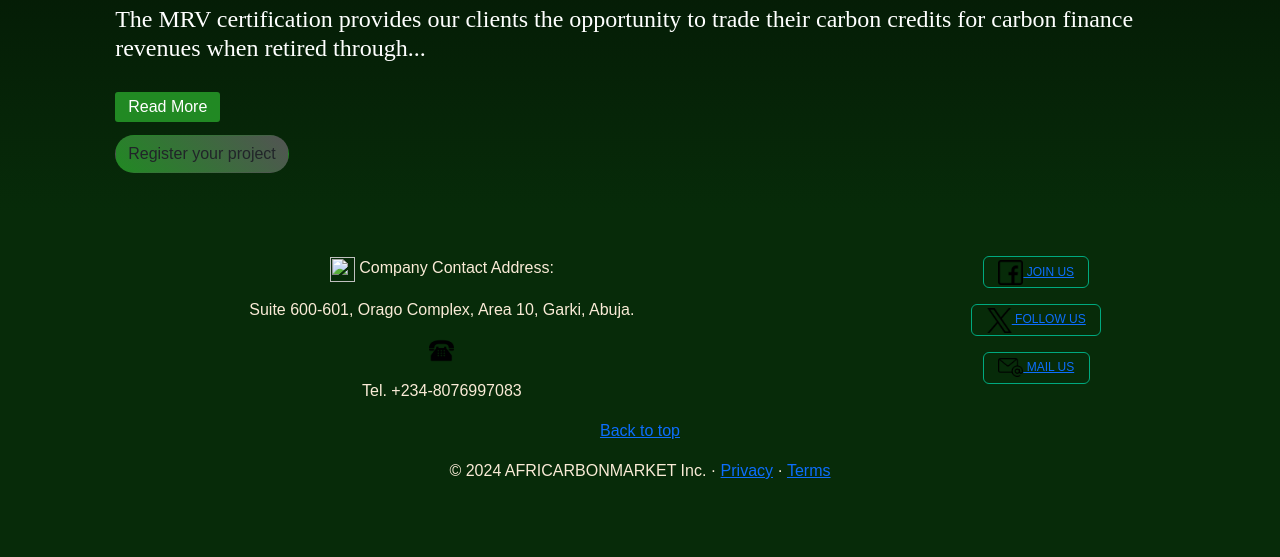
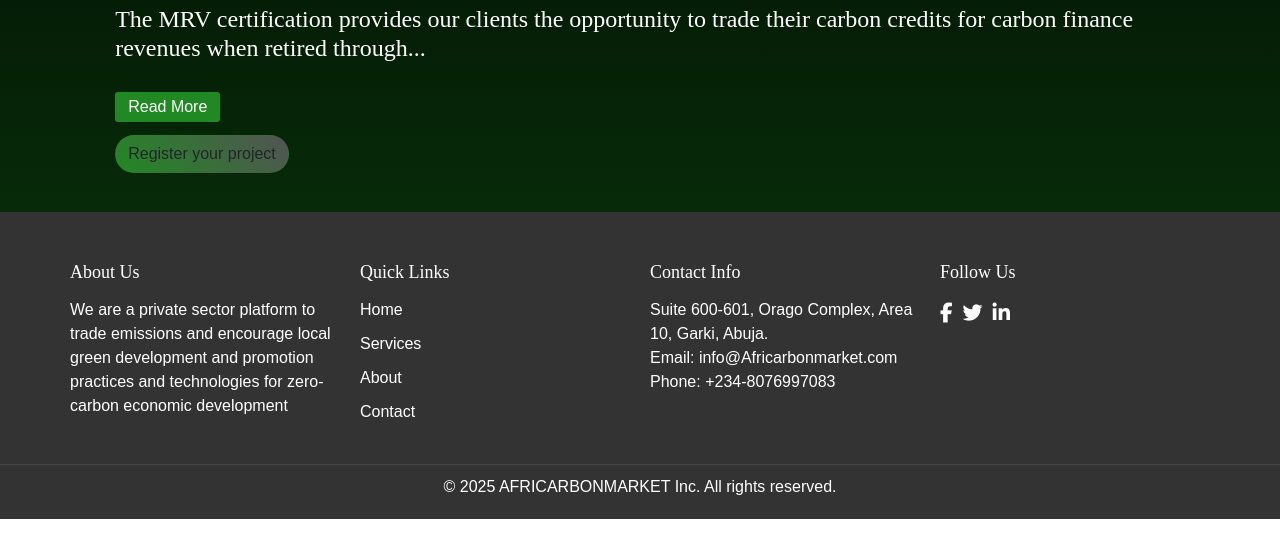
Before and after one commit to ChuksAzih/Africarbonmarket, a plain HTML site: page CarbonAccounting.html in a window 1280 px wide. Shown: the part 1587-2144 px from the top of the page. After the commit the page ends 2106 px from the top, so only its background shows below. Drawn offline with nearby package versions, Linux system fonts and the light colour scheme.

Commit message:
footer edit

```diff
--- a/CarbonAccounting.html
+++ b/CarbonAccounting.html
@@ -294,30 +294,50 @@
     </main>
 
 </body>
-<!-- FOOTER -->
-<footer>
-    <div class="row">
-        <div class="col-lg-8">
+  <!-- FOOTER -->
+  <footer class="footer">
+    <div class="footer-content">
+      <!-- About Us Section -->
+      <div class="footer-section">
+        <h3>About Us</h3>
+        <p>We are a private sector platform to trade emissions and encourage local green development and promotion practices
+          and technologies for zero-carbon economic development</p>
+      </div>
 
-            <p class="footer-p" > <img class="footer-img" src="Images/address.png" width="25" height="25" alt=""> Company Contact Address: </p>
-            <p class="footer-p" > Suite 600-601, Orago Complex, Area 10, Garki, Abuja.  </p>
-            <p class="footer-p" > <img class="footer-img" src="Images/phone.png" width="25" height="25" alt=""></p>
-            <p class="footer-p" > Tel. +234-8076997083</p>
-        </div><!-- /.col-lg-12 -->
-        <div class="col-lg-4">
-          <p class="footer-p"><button class="button"> <a href=""> <img class="footer-img" src="Images/facebook.png"
-                  class="bd-placeholder-img rounded-circle" width="25" height="25" alt=""> Join Us</a> </button></p>
-          <p class="footer-p"><button class="button"> <a href=""> <img class="footer-img" src="Images/twitter.png"
-                  class="bd-placeholder-img rounded-circle" width="25" height="25" alt=""> Follow Us</a> </button></p>
-          <p class="footer-p"><button class="button"> <a class="footer-p" href="contact us.html"> <img class="footer-img"
-                  src="Images/email.png" class="bd-placeholder-img rounded-circle" width="25" height="25" alt=""
-                  href="contact us.html"> Mail Us</a> </button></p>
+      <!-- Quick Links Section -->
+      <div class="footer-section">
+        <h3>Quick Links</h3>
+        <ul>
+          <li><a href="index.html">Home</a></li>
+          <li><a href="CarbonAccounting.html">Services</a></li>
+          <li><a href="about us.html">About</a></li>
+          <li><a href="contact us.html">Contact</a></li>
+        </ul>
+      </div>
 
-        </div><!-- /.col-lg-12 -->
+      <!-- Contact Info Section -->
+      <div class="footer-section">
+        <h3>Contact Info</h3>
+        <p>Suite 600-601, Orago Complex, Area 10, Garki, Abuja.</p>
+        <p>Email: info@Africarbonmarket.com</p>
+        <p>Phone: +234-8076997083</p>
+      </div>
 
-    <p class=" footer-p float-end"><a href="CarbonAccounting.html">Back to top</a></p>
-    <p class="footer-p">&copy; 2024 AFRICARBONMARKET Inc. &middot; <a href="#">Privacy</a> &middot; <a
-            href="#">Terms</a></p>
-</footer>
+      <!-- Social Media Section -->
+      <div class="footer-section">
+        <h3>Follow Us</h3>
+        <div class="social-icons">
+          <a href="#"><i class="fab fa-facebook-f"></i></a>
+          <a href="#"><i class="fab fa-twitter"></i></a>
+          <a href="#"><i class="fab fa-linkedin-in"></i></a>
+        </div>
+      </div>
+    </div>
+
+    <!-- Copyright Section -->
+    <div class="footer-bottom">
+      <p>&copy; 2025 AFRICARBONMARKET Inc. All rights reserved.</p>
+    </div>
+  </footer>
 
 </html>
--- a/styles.css
+++ b/styles.css
@@ -400,16 +400,76 @@ label {
   background: linear-gradient(rgb(7, 43, 9),rgb(109, 107, 5));
 }
 
-footer{
-  padding: 3.5% 4.5% 4.5%;
-  color: antiquewhite;
-  background-color: rgb(7, 43, 9);
-  width: auto;
-  height: auto;;
-  text-align: center;
+.footer {
+  background-color: #333;
+  color: #fff;
+  padding: 40px 0 20px;
 }
 
+.footer-content {
+  display: flex;
+  flex-wrap: wrap;
+  justify-content: space-around;
+  max-width: 1200px;
+  margin: 0 auto;
+  padding: 0 20px;
+}
 
+.footer-section {
+  flex: 1 1 200px;
+  margin: 10px;
+}
+
+.footer-section h3 {
+  margin-bottom: 15px;
+  font-size: 18px;
+}
+
+.footer-section p,
+.footer-section ul {
+  margin: 0;
+  padding: 0;
+  list-style: none;
+}
+
+.footer-section ul li {
+  margin-bottom: 10px;
+}
+
+.footer-section ul li a {
+  color: #fff;
+  text-decoration: none;
+}
+
+.footer-section ul li a:hover {
+  text-decoration: underline;
+}
+
+.social-icons {
+  display: flex;
+  gap: 10px;
+}
+
+.social-icons a {
+  color: #fff;
+  font-size: 20px;
+  text-decoration: none;
+}
+
+.social-icons a:hover {
+  color: #007bff;
+}
+
+.footer-bottom {
+  text-align: center;
+  margin-top: 20px;
+  padding-top: 10px;
+  border-top: 1px solid #444;
+}
+
+.footer-bottom p {
+  margin: 0;
+}
 
 
 .btn{
@@ -588,12 +648,14 @@ footer{
     height: 35px;
     font-size: xx-small;
   }
-  .footer-img{
-    width: 9px;
-    height: 9px;
+  .footer-content {
+    flex-direction: column;
+    align-items: center;
+    text-align: center;
   }
-  .footer-p{
-    font-size: xx-small;
+
+  .footer-section {
+    margin: 10px 0;
   }
 
   .button{
```
Also changed, not shown: Carbon Xchange.html (+42 -21 lines), about us.html (+42 -21 lines), climateChange.html (+42 -21 lines), index.html (+40 -20 lines), more-info.html (+42 -21 lines).
